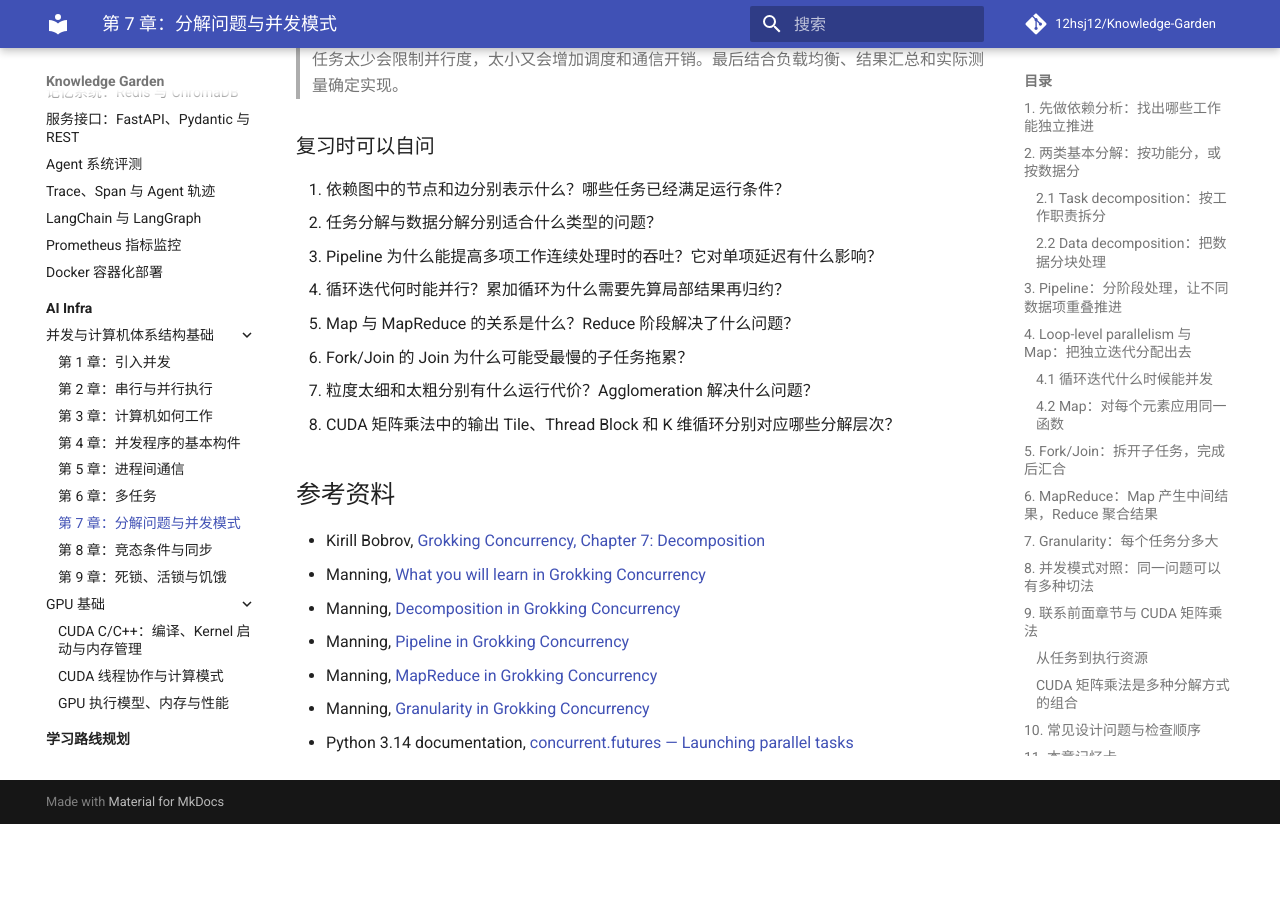
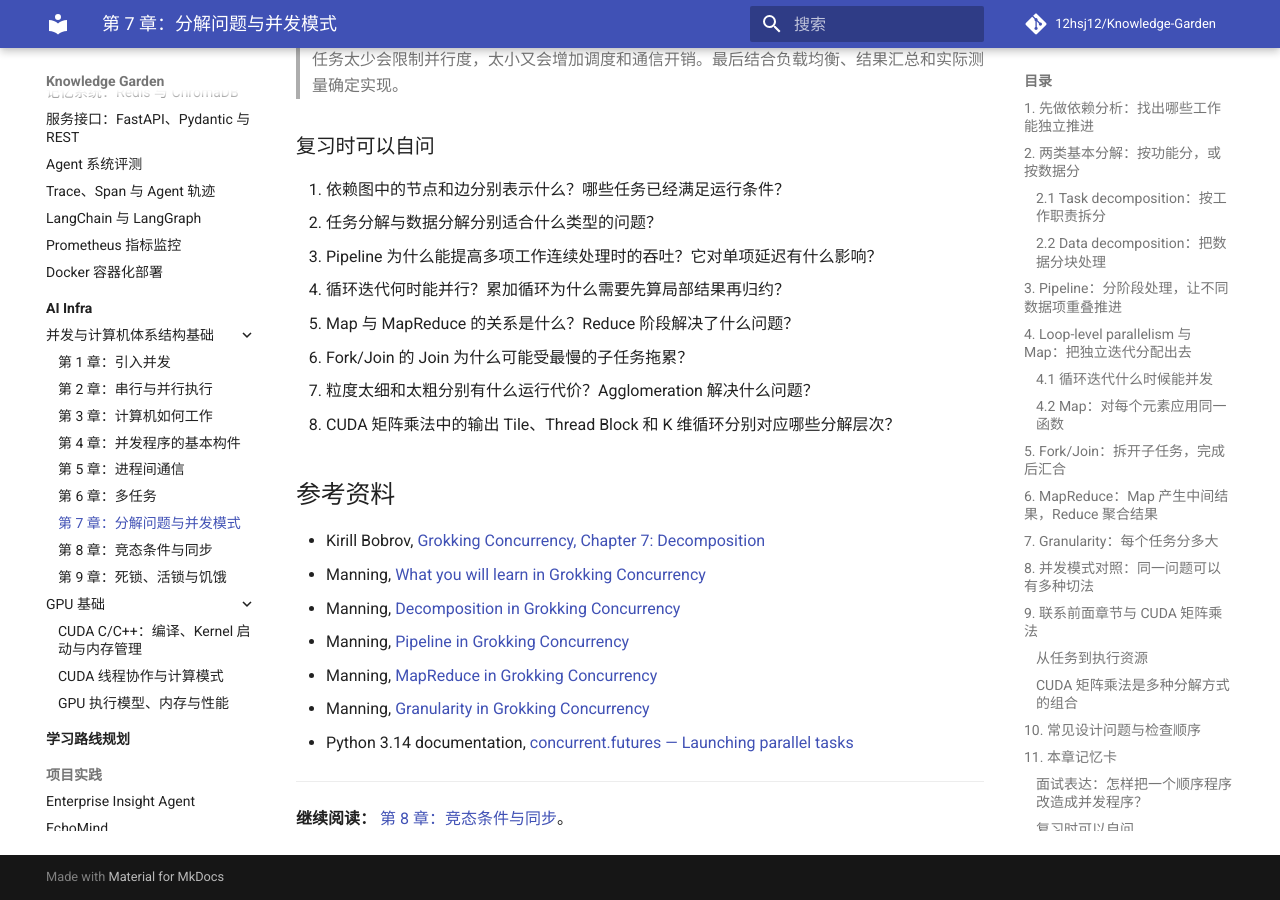
Before and after one commit to 12hsj12/Knowledge-Garden, an MkDocs documentation site: the page built from docs/ai-infra/concurrency/chapter-07.md, in a window 1280 px wide and 900 px high, scrolled down 7745 px. Built offline with MkDocs 1.6.1 and Material for MkDocs 9.7.7, drawn with Linux system fonts in a browser that asks for light colours; comment, search, counter and statistics services are not loaded; before the commit the page ends 8569 px from its top, so only the background shows below that.

Commit message:
Link chapter 7 to chapter 8

```diff
--- a/docs/ai-infra/concurrency/chapter-07.md
+++ b/docs/ai-infra/concurrency/chapter-07.md
@@ -292,3 +292,8 @@ MapReduce 与 Fork/Join 都会拆分工作并汇总结果；MapReduce 更明确
 - Manning, [MapReduce in Grokking Concurrency](https://livebook.manning.com/learn/concepts/mapreduce--pattern/grokking-concurrency)
 - Manning, [Granularity in Grokking Concurrency](https://livebook.manning.com/learn/concepts/granularity--domain-concept/grokking-concurrency)
 - Python 3.14 documentation, [concurrent.futures — Launching parallel tasks](https://docs.python.org/3.14/library/concurrent.futures.html)
+
+
+---
+
+**继续阅读：** [第 8 章：竞态条件与同步](chapter-08.md)。
```
